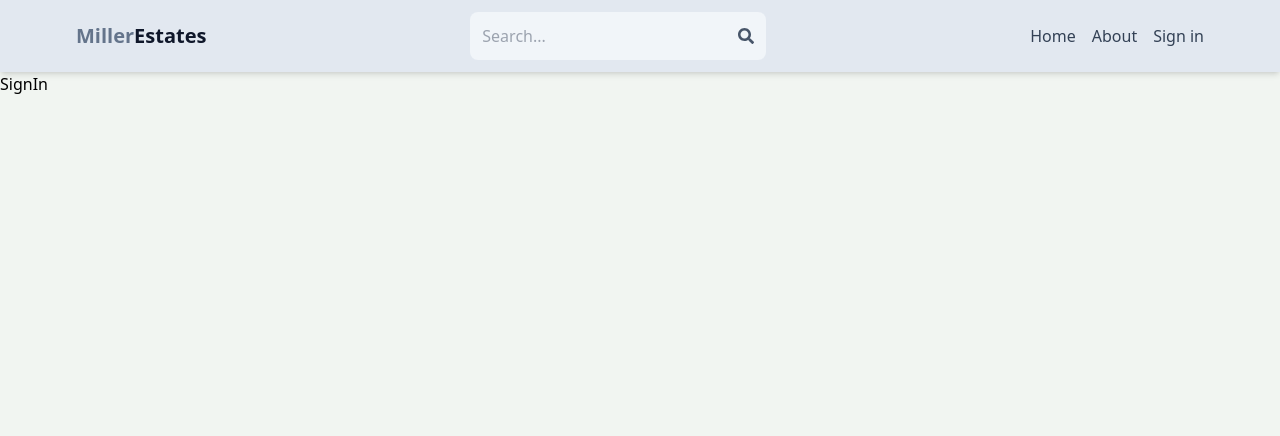
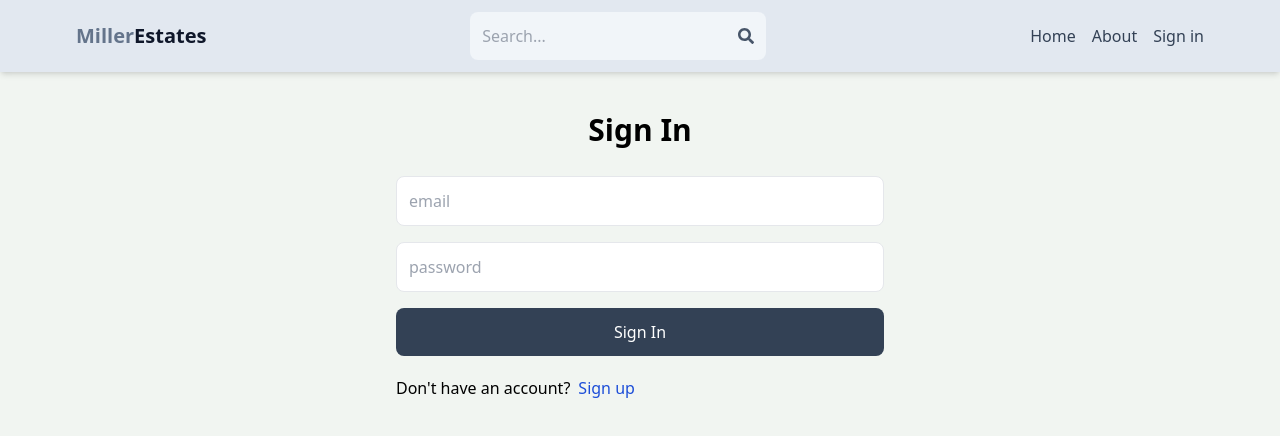
Before and after one commit to T-hash-ux/mern-estate-app, a React (Vite) app in the folder client/: page /sign-in in a window 1280 px wide. Shown: the top 436 px of the page. Built offline with nearby package versions, Linux system fonts and the light colour scheme.

Commit message:
complete sign in page functionality

```diff
--- a/client/src/pages/SignIn.jsx
+++ b/client/src/pages/SignIn.jsx
@@ -1,7 +1,76 @@
-import React from 'react'
+import { useState } from 'react'
+import { Link, useNavigate } from 'react-router-dom';
 
 export default function SignIn() {
+  const [formData, setFormData] = useState({});
+  const [error, setError] = useState(null);
+  const [loading, setLoading] = useState(false);
+  const navigate = useNavigate();
+  const handleChange = (e) => {
+    setFormData(
+      {
+        ...formData,
+        [e.target.id]: e.target.value,
+      });
+  };
+  const handleSubmit = async (e) => {
+    e.preventDefault();
+    try {
+
+      setLoading(true);
+      const res = await fetch('/api/auth/signin',
+      {
+        method: 'POST',
+        headers: {
+          'Content-Type': 'application/json',
+        },
+        body: JSON.stringify(formData),
+      });
+      const data = await res.json();
+      if(data.success === false) {
+        console.log(data);
+        setError(data.message);
+        setLoading(false);
+        return;
+      }
+      setLoading(false);
+      setError(null);
+      navigate('/');
+    } catch (error) {
+      setLoading(false);
+      setError(error.message);
+
+    }
+  };
+
   return (
-    <div>SignIn</div>
+    <div className='p-3 max-w-lg mx-auto'>
+      <h1 className='text-3xl text-center font-semibold my-7'>Sign In</h1>
+      <form onSubmit={handleSubmit} className='flex flex-col gap-4'>
+        <input
+        type="email"
+        placeholder='email'
+        className='border p-3 rounded-lg'
+        id='email'
+        onChange={handleChange}/>
+        <input
+        type="password"
+        placeholder='password'
+        className='border p-3 rounded-lg'
+        id='password'
+        onChange={handleChange}/>
+        <button disabled={loading} className='bg-slate-700 text-white p-3 rounded-lg uppercase:opacity-95
+        disabled:opacity-80'>
+          {loading ? 'Loading...' : 'Sign In'}
+          </button>
+      </form>
+      <div className='flex gap-2 mt-5'>
+        <p>Don't have an account?</p>
+        <Link to={'/sign-up'}>
+          <span className='text-blue-700'>Sign up</span>
+        </Link>
+      </div>
+      {error && <p className='text-red-500 mt-5'>{error}</p>}
+    </div>
   )
 }
```
